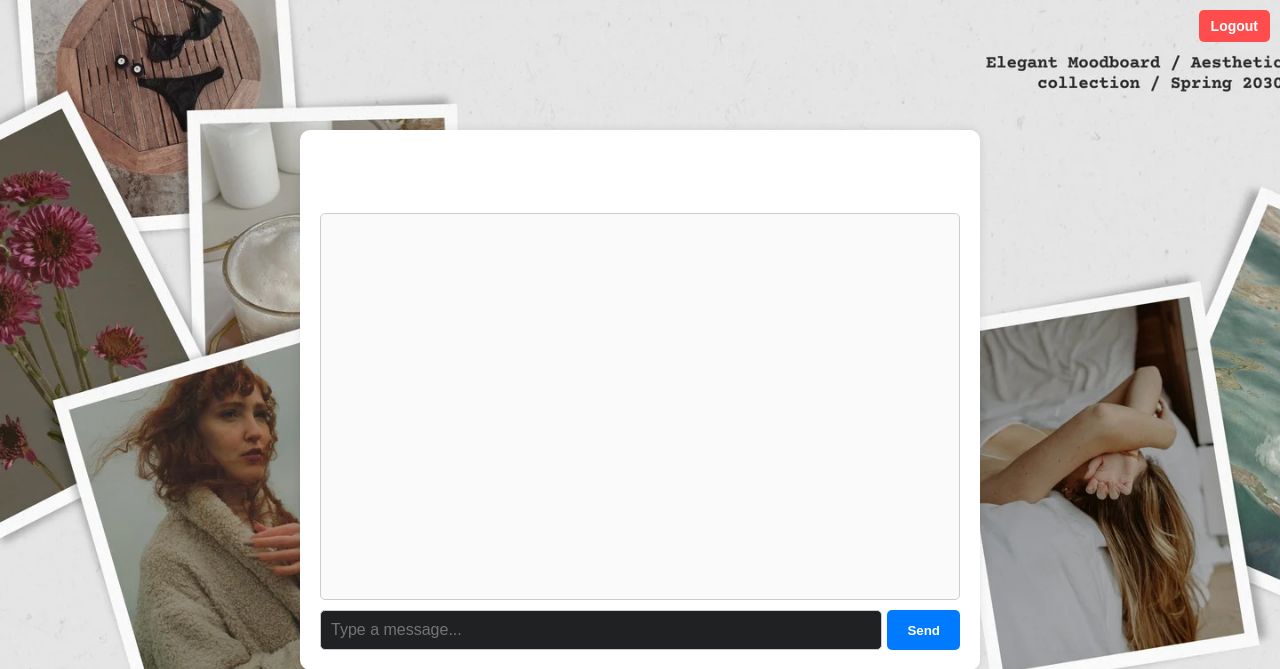
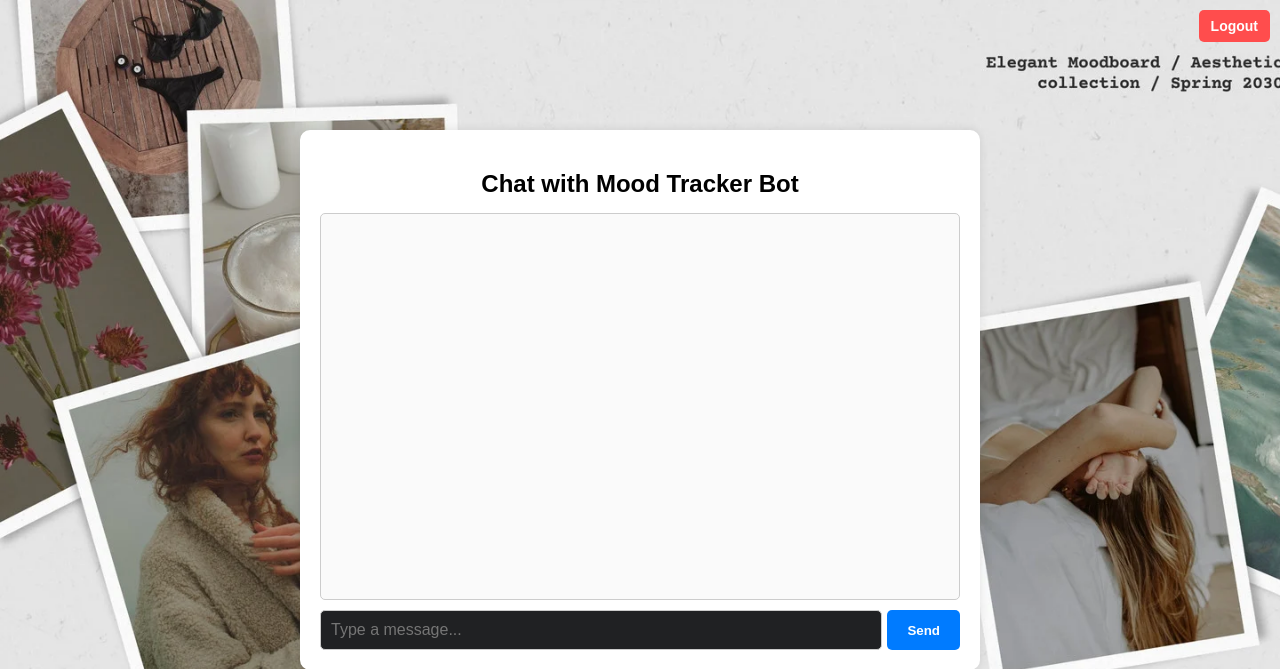
Before and after one commit to Jaya30102003/MoodTracker-Bot, a Flask app: page /chat in a window 1280 px wide. Shown: the top 669 px of the page. Run offline with Flask 3, Linux system fonts and the light colour scheme; the visitor is signed in with stand-in values (Sample User, id 1); data that the repository does not hold is empty.

Commit message:
Update chat.html

```diff
--- a/templates/chat.html
+++ b/templates/chat.html
@@ -110,7 +110,7 @@
     <button class="logout-btn" onclick="logout()">Logout</button>
 
     <div class="chat-container">
-        <h2>Chat with Mood Tracker Bot</h2>
+        <h2 style="color: black;">Chat with Mood Tracker Bot</h2>
         <div id="chat-box">
             {% for chat in chats %}
                 <div class="message user-message">{{ chat.user_message }}</div>
```
